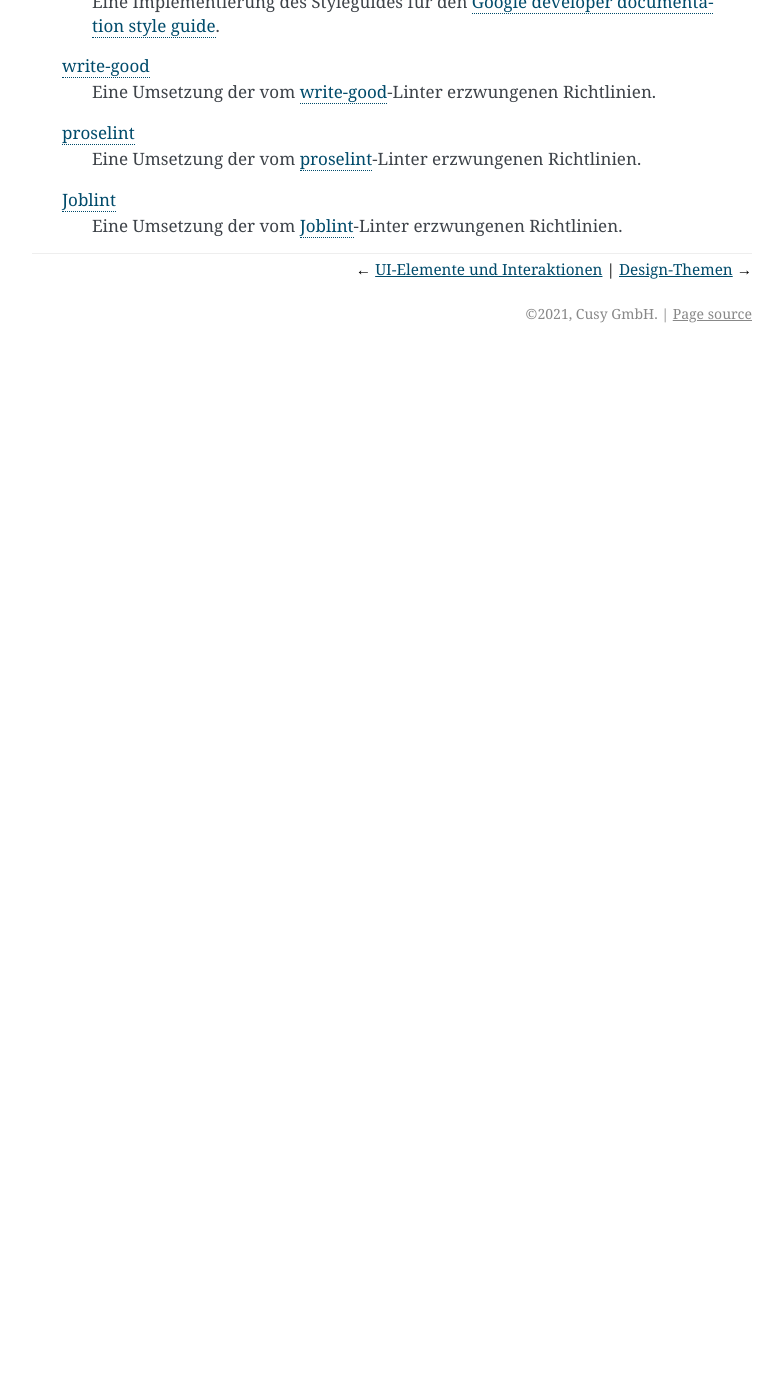
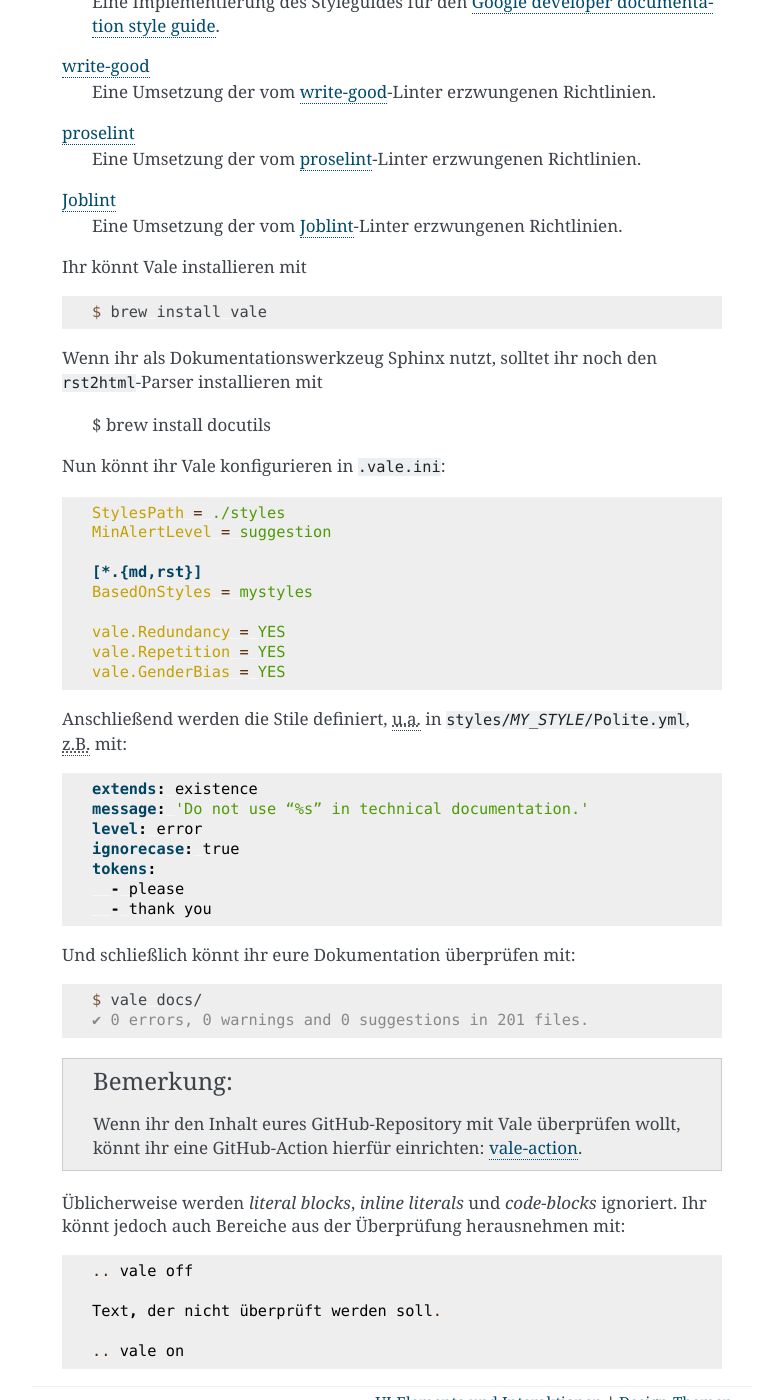
Before and after one commit to cusyio/cusy-design-system, a Sphinx documentation site: the page built from docs/writing/testing.rst, in a window 1280 px wide and 1400 px high, scrolled down 2220 px. Shown: the whole window, without its empty margins (358-1141 px from the left). Built offline with Sphinx 7.4.7, drawn with Linux system fonts in a browser that asks for light colours; before the commit the page ends 2573 px from its top, so only the background shows below that.

Commit message:
Add vale install and config

```diff
--- a/docs/writing/testing.rst
+++ b/docs/writing/testing.rst
@@ -130,3 +130,64 @@
 `Joblint <https://github.com/errata-ai/Joblint>`_
     Eine Umsetzung der vom `Joblint <https://github.com/rowanmanning/joblint>`__-Linter erzwungenen
     Richtlinien.
+
+Ihr könnt Vale installieren mit
+
+.. code-block:: console
+
+    $ brew install vale
+
+Wenn ihr als Dokumentationswerkzeug Sphinx nutzt, solltet ihr noch den
+``rst2html``-Parser installieren mit
+
+    $ brew install docutils
+
+Nun könnt ihr Vale konfigurieren in :file:`.vale.ini`:
+
+.. code-block:: ini
+
+    StylesPath = ./styles
+    MinAlertLevel = suggestion
+
+    [*.{md,rst}]
+    BasedOnStyles = mystyles
+
+    vale.Redundancy = YES
+    vale.Repetition = YES
+    vale.GenderBias = YES
+
+Anschließend werden die Stile definiert, :abbr:`u.a. (unter anderem)` in
+:file:`styles/{MY_STYLE}/Polite.yml`, :abbr:`z.B. (zum Beispiel)` mit:
+
+.. code-block:: yaml
+
+    extends: existence
+    message: 'Do not use “%s” in technical documentation.'
+    level: error
+    ignorecase: true
+    tokens:
+      - please
+      - thank you
+
+Und schließlich könnt ihr eure Dokumentation überprüfen mit:
+
+.. code-block:: console
+
+    $ vale docs/
+    ✔ 0 errors, 0 warnings and 0 suggestions in 201 files.
+
+.. note::
+   Wenn ihr den Inhalt eures GitHub-Repository mit Vale überprüfen wollt, könnt
+   ihr eine GitHub-Action hierfür einrichten: `vale-action
+   <https://github.com/errata-ai/vale-action>`_.
+
+Üblicherweise werden *literal blocks*, *inline literals* und *code-blocks*
+ignoriert. Ihr könnt jedoch auch Bereiche aus der Überprüfung herausnehmen mit:
+
+.. code-block::
+
+    .. vale off
+
+    Text, der nicht überprüft werden soll.
+
+    .. vale on
```
